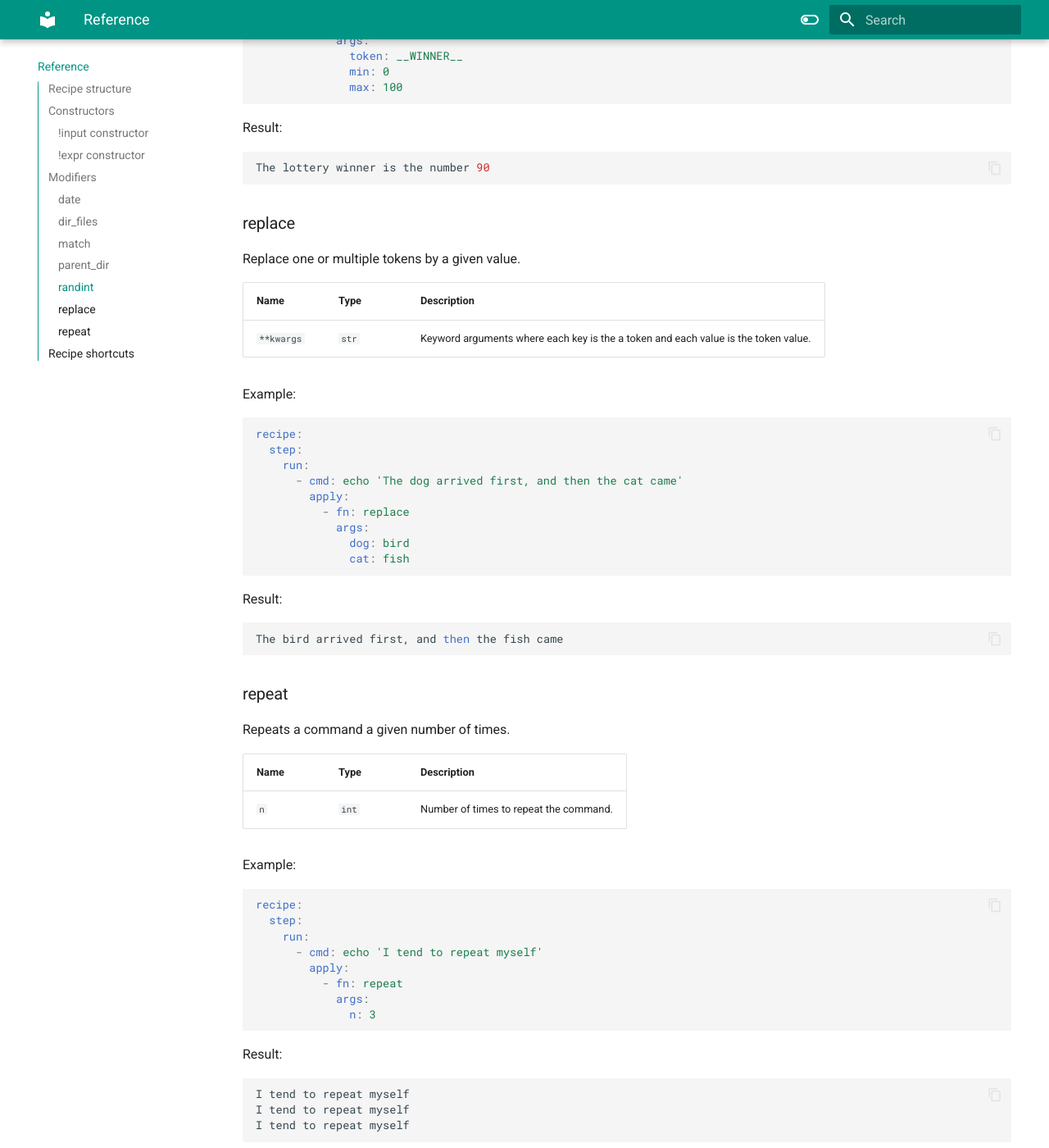
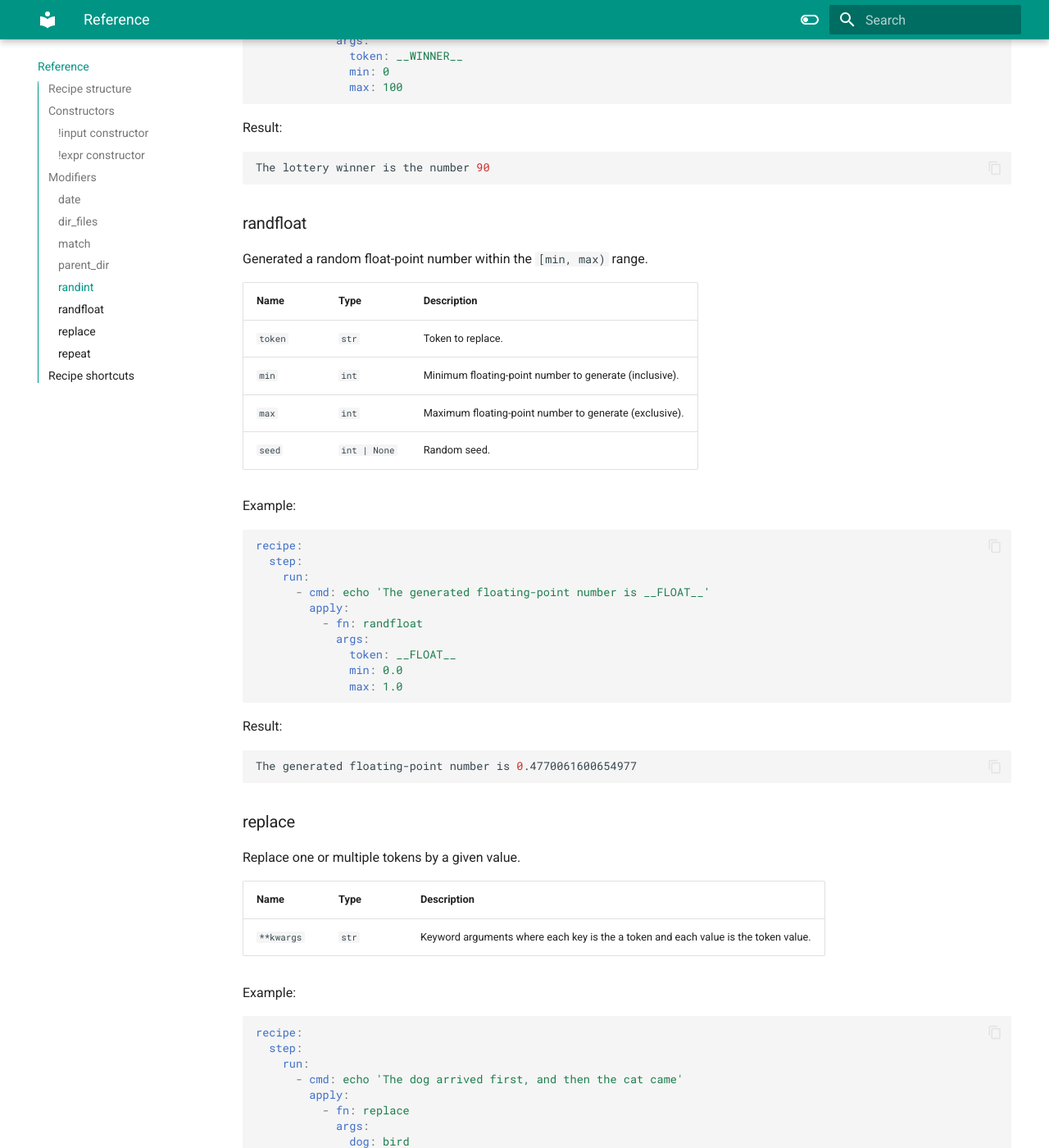
Before and after one commit to eagomez2/recp, an MkDocs documentation site: the page built from docs/reference.md, in a window 1280 px wide and 1400 px high, scrolled down 8490 px. Shown: the whole window at 82% size. Built offline with MkDocs 1.6.1 and Material for MkDocs 9.7.7, drawn with Linux system fonts in a browser that asks for light colours; comment, search, counter and statistics services are not loaded.

Commit message:
Add randfloat

````diff
--- a/docs/reference.md
+++ b/docs/reference.md
@@ -351,6 +351,35 @@ Result:
 The lottery winner is the number 90
 ```
 
+### randfloat
+Generated a random float-point number within the `[min, max)` range.
+
+| Name    | Type         | Description                                            |
+|---------|--------------|--------------------------------------------------------|
+| `token` | `str`        | Token to replace.                                      |
+| `min`   | `int`        | Minimum floating-point number to generate (inclusive). |
+| `max`   | `int`        | Maximum floating-point number to generate (exclusive). |
+| `seed`  | `int | None` | Random seed.                                           |
+
+Example:
+```yaml
+recipe:
+  step:
+    run:
+      - cmd: echo 'The generated floating-point number is __FLOAT__'
+        apply:
+          - fn: randfloat
+            args:
+              token: __FLOAT__
+              min: 0.0
+              max: 1.0
+```
+
+Result:
+```bash
+The generated floating-point number is 0.4770061600654977
+```
+
 ### replace
 Replace one or multiple tokens by a given value.
 
````
Also changed, not shown: 1 other file.
